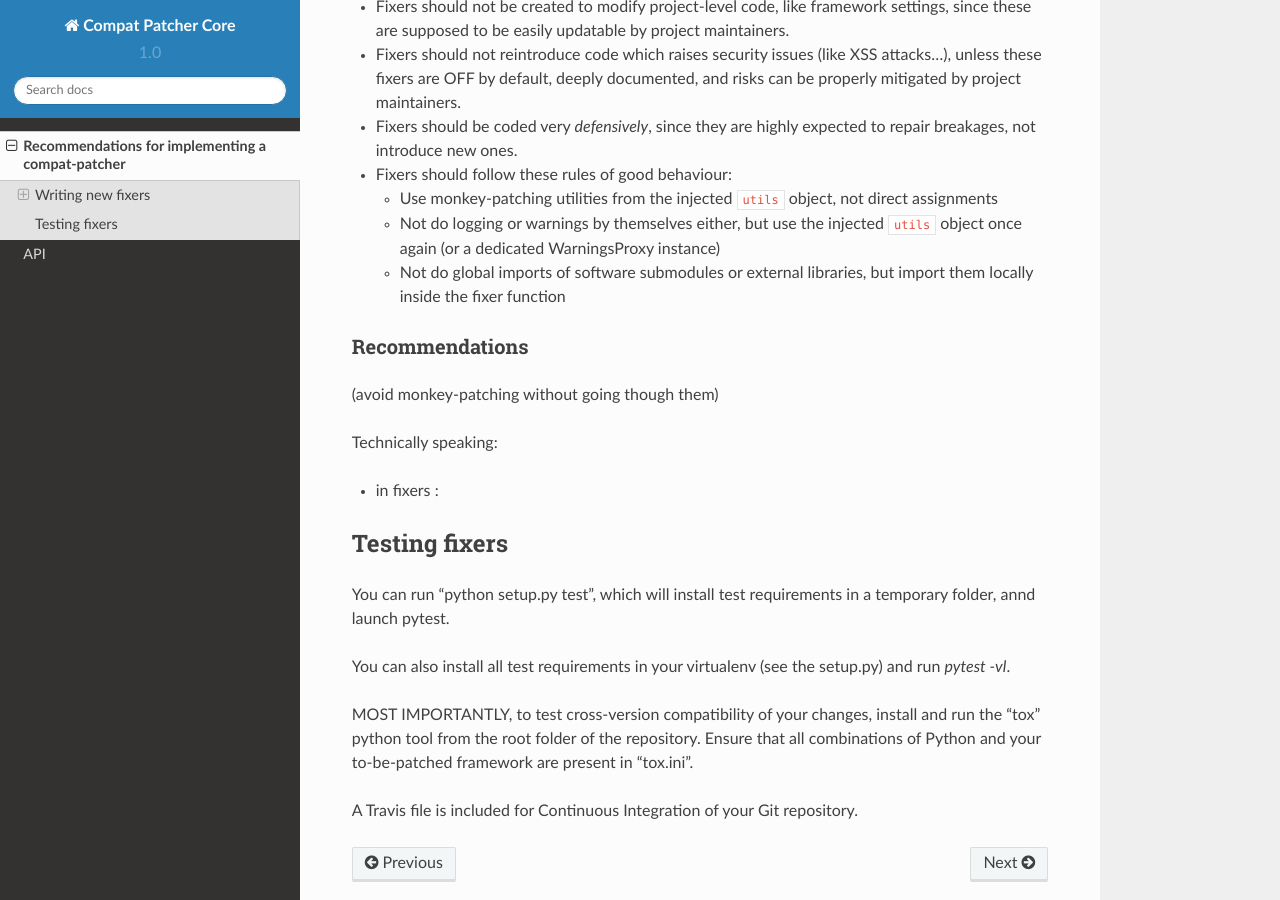
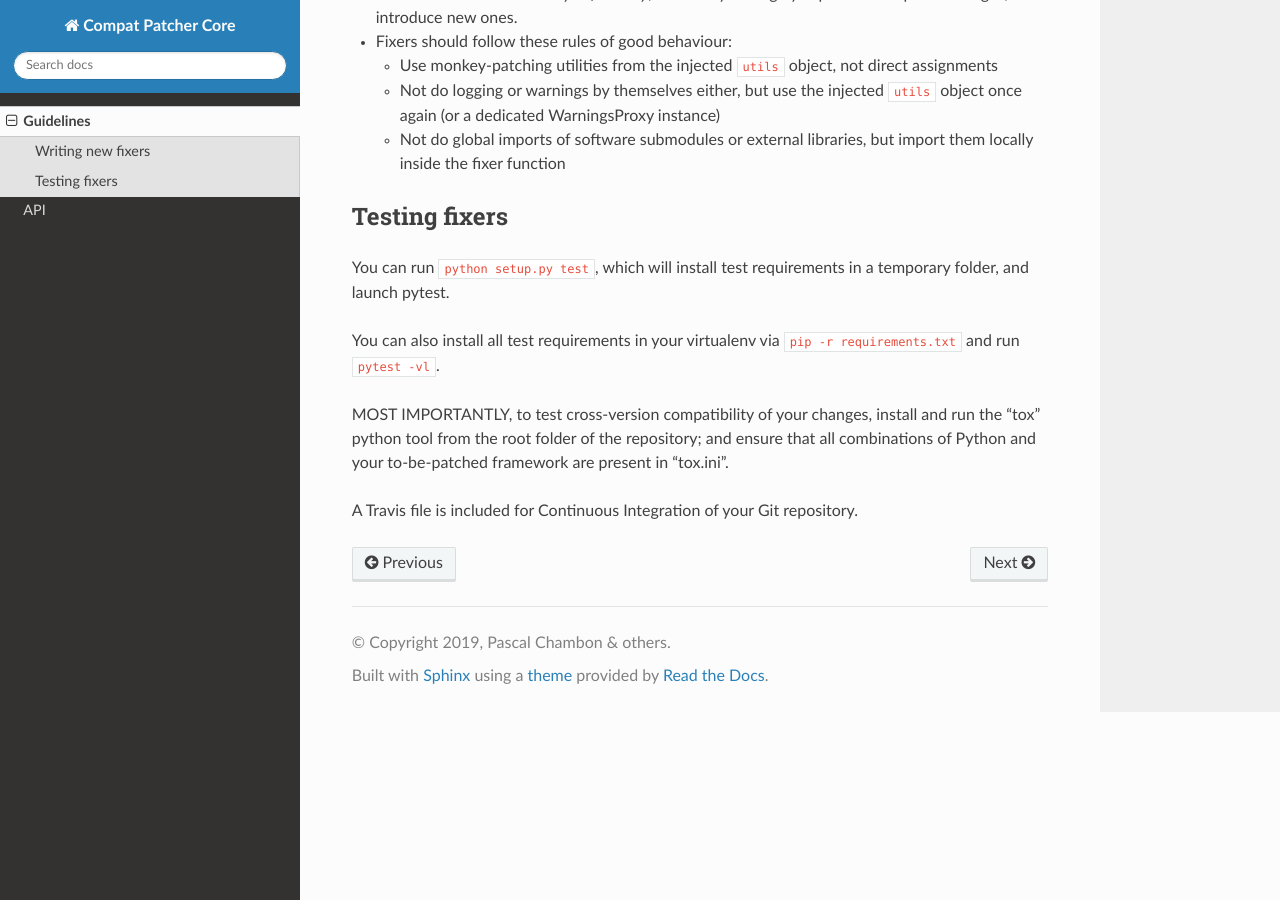
Before and after one commit to pakal/compat-patcher-core, a Sphinx documentation site: the page built from docs/guidelines.rst, in a window 1280 px wide and 900 px high, scrolled down 1105 px. Built offline with Sphinx 7.4.7 and the Read the Docs theme 2.0.0, drawn with Linux system fonts in a browser that asks for light colours; some of the changed text lies outside the part shown.

```diff
--- a/README.rst
+++ b/README.rst
@@ -9,9 +9,9 @@ compat-patcher-core
     *Because Compatibility Matters*
 
 Welcome to Compat Patcher Core, a mini-framework to build "Compatibility Patchers", i.e companion applications which
-allow your favorite frameworks/libraries to keep long term API stability, while still progressing at a good pace.
+allow your favorite frameworks/libraries to keep long term API stability, while still getting new features at a good pace.
 
-More information on `Read The Docs <https://compat-patcher-core.readthedocs.io/en/latest/index.html>`_!
+Documentation available on `Read The Docs <https://compat-patcher-core.readthedocs.io/en/latest/index.html>`_!
 
 
 Which applications currently benefit from this system?
--- a/docs/conf.py
+++ b/docs/conf.py
@@ -54,7 +54,7 @@ author = u"Pascal Chambon & others"
 # built documents.
 #
 # The short X.Y version.
-version = u"1.0"
+version = open("../VERSION").read()
 # The full version, including alpha/beta/rc tags.
 release = version
 
--- a/docs/guidelines.rst
+++ b/docs/guidelines.rst
@@ -1,5 +1,5 @@
-Recommendations for implementing a compat-patcher
-#######################################################
+Guidelines
+#######################
 
 In the following documentation, the **software** represents the application/framework/library for which the compat-patcher
 companion application is implemented.
@@ -53,27 +55,13 @@ Writing new fixers
 
 
 
-
-Recommendations
-=================
-
-(avoid monkey-patching without going though them)
-
-Technically speaking:
-
-- in fixers :
-
-
-
-
-
 Testing fixers
 --------------------
 
-You can run "python setup.py test", which will install test requirements in a temporary folder, annd launch pytest.
+You can run :code:`python setup.py test`, which will install test requirements in a temporary folder, and launch pytest.
 
-You can also install all test requirements in your virtualenv (see the setup.py) and run `pytest -vl`.
+You can also install all test requirements in your virtualenv via :code:`pip -r requirements.txt` and run :code:`pytest -vl`.
 
-MOST IMPORTANTLY, to test cross-version compatibility of your changes, install and run the "tox" python tool from the root folder of the repository. Ensure that all combinations of Python and your to-be-patched framework are present in "tox.ini".
+MOST IMPORTANTLY, to test cross-version compatibility of your changes, install and run the "tox" python tool from the root folder of the repository; and ensure that all combinations of Python and your to-be-patched framework are present in "tox.ini".
 
 A Travis file is included for Continuous Integration of your Git repository.
```
Also changed, not shown: other parts of docs/guidelines.rst (+6 -4 lines), docs/index.rst (+9 -4 lines).
